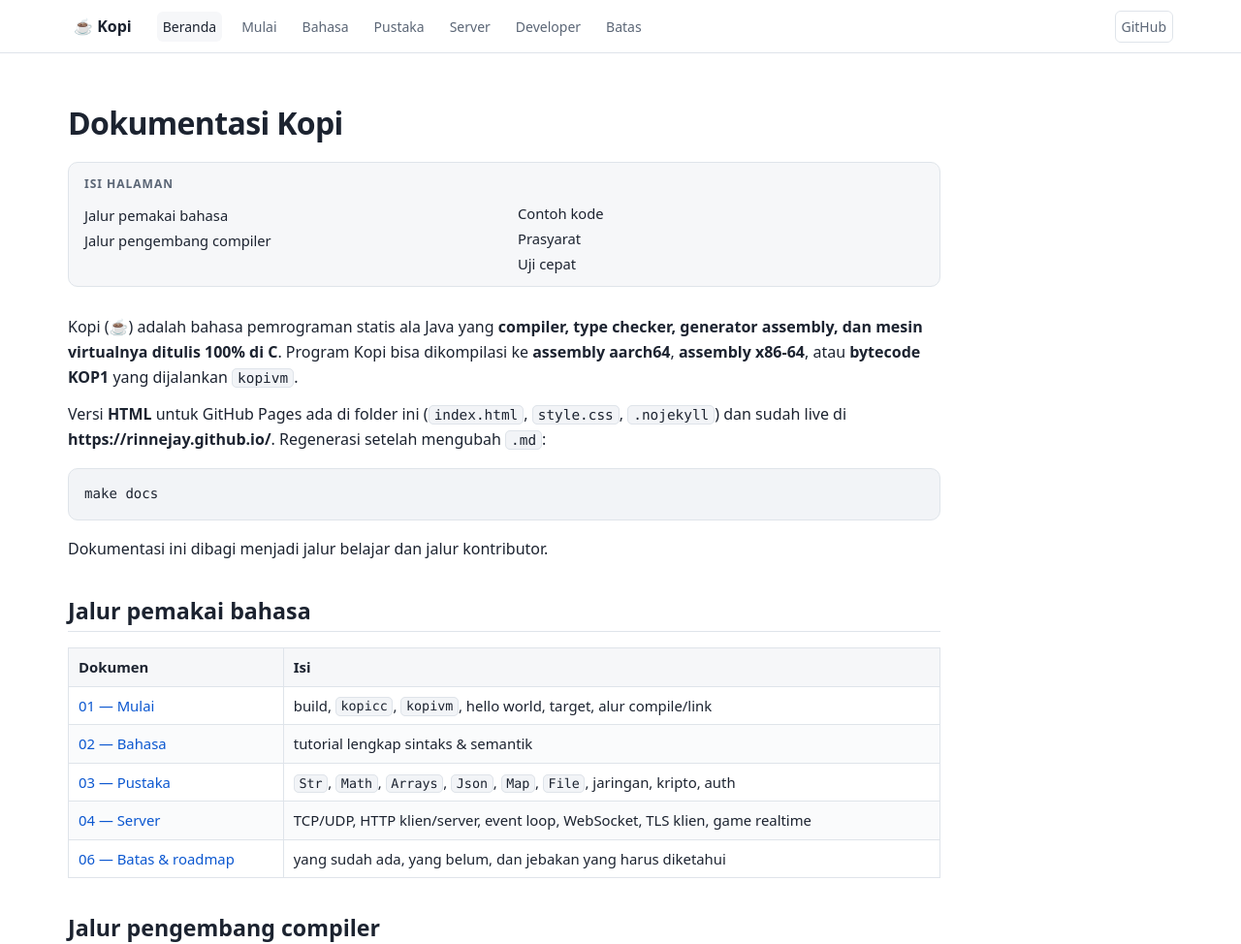
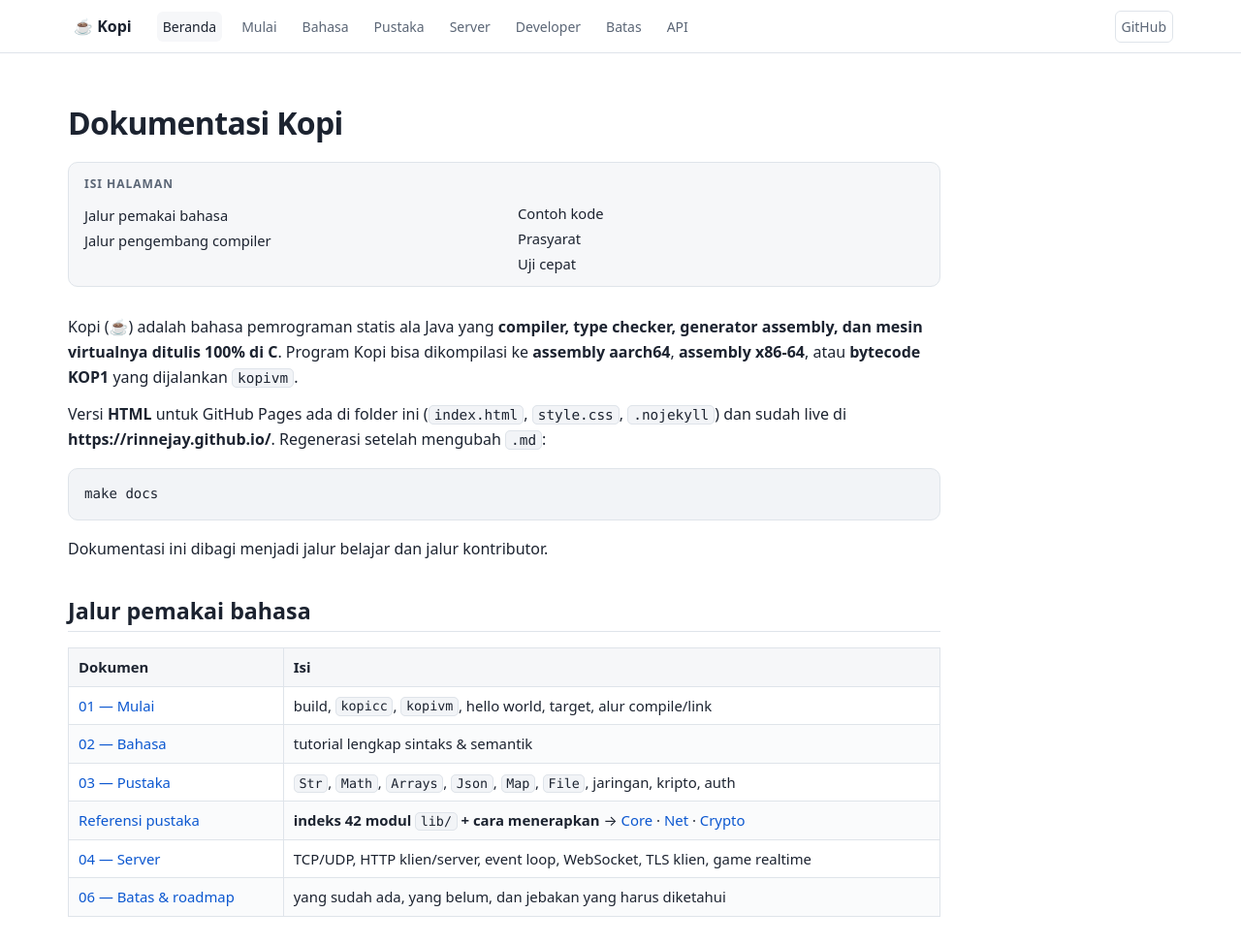
Before and after one commit to rinnejay/rinnejay.github.io, a plain HTML site: page index.html in a window 1280 px wide. Shown: the top 974 px of the page at 97% size. Drawn offline with Linux system fonts and the light colour scheme.

Commit message:
docs: referensi API lengkap (42 modul, 588 fungsi + builtin Net) untuk Kopi

```diff
--- a/index.html
+++ b/index.html
@@ -19,6 +19,7 @@
 <a href="04-server.html">Server</a>
 <a href="05-developer.html">Developer</a>
 <a href="06-batas-roadmap.html">Batas</a>
+<a href="api.html">API</a>
 <a class="gh" href="https://github.com/rinnejay/kopiLanguage">GitHub</a></nav>
   </div>
 </header>
@@ -47,6 +48,10 @@
 <tr>
 <td><a href="03-pustaka.html">03 — Pustaka</a></td>
 <td><code>Str</code>, <code>Math</code>, <code>Arrays</code>, <code>Json</code>, <code>Map</code>, <code>File</code>, jaringan, kripto, auth</td>
+</tr>
+<tr>
+<td><a href="api.html">Referensi pustaka</a></td>
+<td><strong>indeks 42 modul <code>lib/</code> + cara menerapkan</strong> → <a href="api-core.html">Core</a> · <a href="api-net.html">Net</a> · <a href="api-crypto.html">Crypto</a></td>
 </tr>
 <tr>
 <td><a href="04-server.html">04 — Server</a></td>
```
Also changed, not shown: 01-mulai.html (+1 -0 lines), 02-bahasa.html (+1 -0 lines), 03-pustaka.html (+2 -0 lines), 04-server.html (+1 -0 lines), 05-developer.html (+1 -0 lines), 06-batas-roadmap.html (+1 -0 lines).
